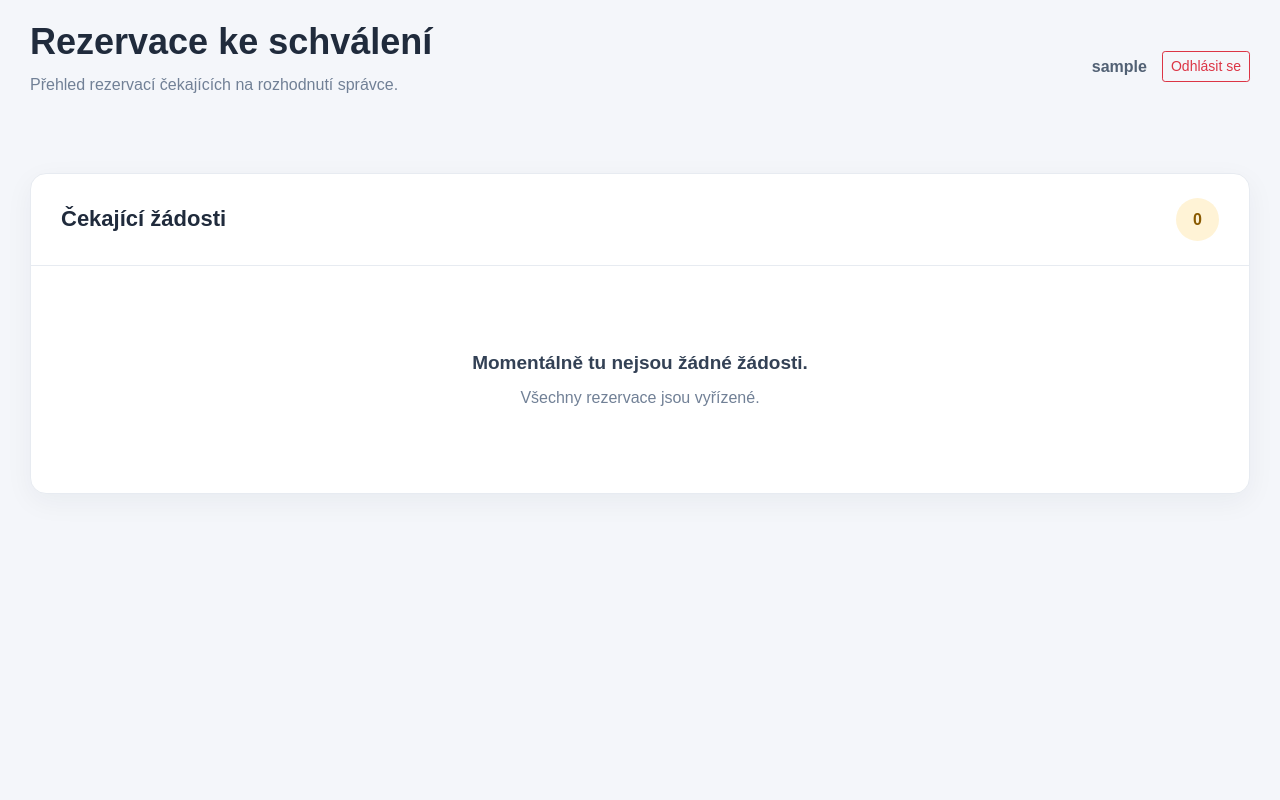
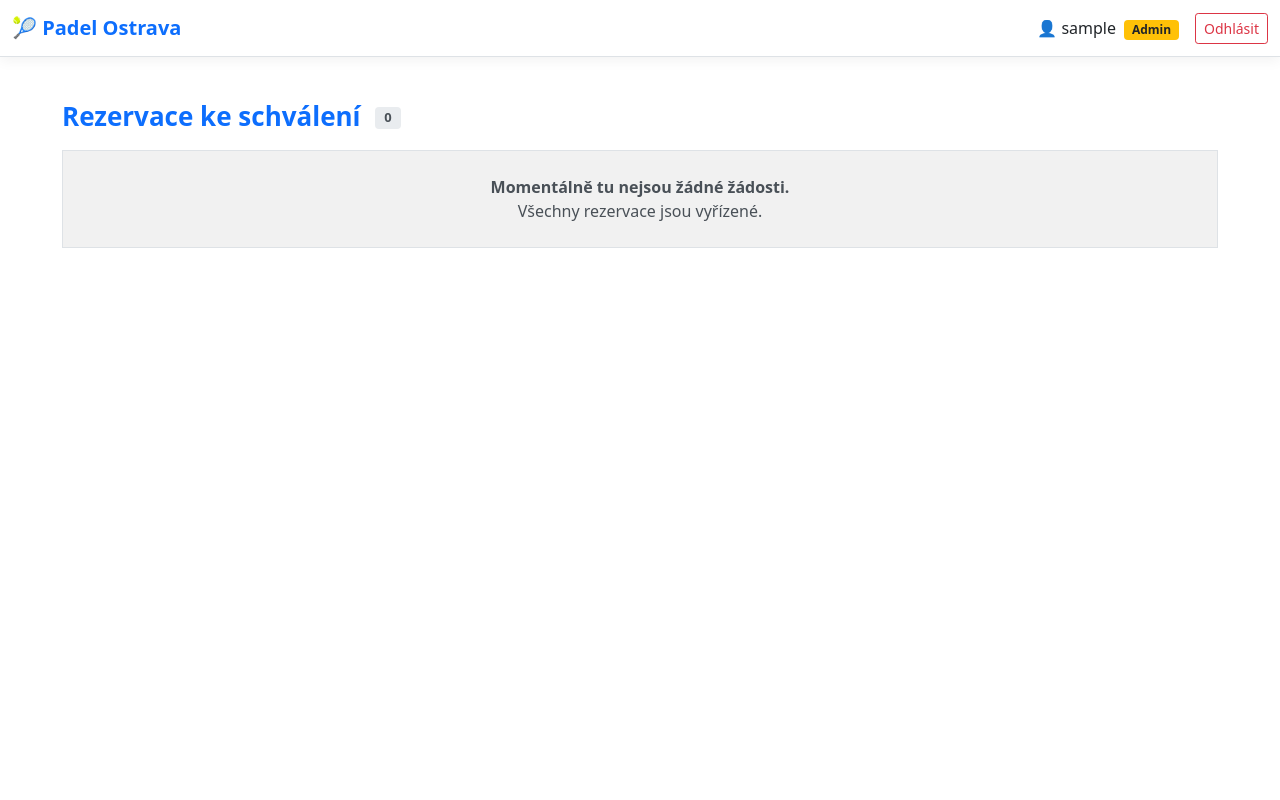
Before and after one commit to bad-account/reservation_system, an ASP.NET Core app: page /Reservation/PendingApprovals in a window 1280 px wide. Run offline with ASP.NET Core 8, Linux system fonts and the light colour scheme; the visitor is signed in with stand-in values (Sample User, id 1); style sheets or scripts are compiled from the project's sources; the project's own start-up code is not run, and a stand-in starts its controllers and pages.

Commit message:
Updated admin view

```diff
--- a/reservation_system_for_padel/Views/Reservation/PendingApprovals.cshtml
+++ b/reservation_system_for_padel/Views/Reservation/PendingApprovals.cshtml
@@ -1,252 +1,141 @@
 @model IEnumerable<reservation_system_for_padel.Models.Reservation>
 
 @{
-    Layout = null;
+    Layout = "_Layout";
     ViewData["Title"] = "Rezervace ke schválení";
+    ViewData["MinimalAdminLayout"] = true;
 
     var pendingReservations = Model?.ToList()
         ?? new List<reservation_system_for_padel.Models.Reservation>();
 }
 
-<!DOCTYPE html>
-<html lang="cs">
-<head>
-    <meta charset="utf-8" />
-    <meta name="viewport" content="width=device-width, initial-scale=1.0" />
-
-    <title>Rezervace ke schválení - Padel Ostrava</title>
-
-    <link rel="stylesheet"
-          href="~/lib/bootstrap/dist/css/bootstrap.min.css" />
-
 <style>
-        body {
-            margin: 0;
-            min-height: 100vh;
-            background: #f4f6fa;
-            color: #202b3c;
-            font-family: Arial, Helvetica, sans-serif;
+    .approval-page-container {
+        max-width: 1180px;
+        padding-top: 28px;
     }
 
-        .admin-page {
-            max-width: 1650px;
-            margin: 0 auto;
-            padding: 20px 30px 60px;
+    .approval-page-title {
+        color: #0d6efd;
+        font-size: 26px;
+        font-weight: 600;
+        margin: 0 0 18px;
     }
 
-        .admin-header {
-            display: flex;
-            justify-content: space-between;
-            align-items: center;
-            margin-bottom: 60px;
-            gap: 20px;
+    .approval-count {
+        display: inline-block;
+        padding: 3px 9px;
+        margin-left: 8px;
+        border-radius: 4px;
+        background: #e9ecef;
+        color: #495057;
+        font-size: 13px;
+        vertical-align: 4px;
     }
 
-            .admin-header h1 {
-                margin: 0;
-                font-size: 36px;
-                font-weight: 700;
-            }
-
-        .subtitle {
-            margin-top: 10px;
-            color: #718096;
-        }
-
-        .admin-account {
-            display: flex;
-            align-items: center;
-            gap: 15px;
-        }
-
-        .admin-name {
-            font-weight: 600;
-            color: #526174;
-        }
-
-        .approval-panel {
-            background: white;
-            border: 1px solid #e7ebf1;
-            border-radius: 16px;
-            box-shadow: 0 8px 28px rgba(27, 39, 58, .05);
-            overflow: hidden;
-        }
-
-        .panel-heading {
-            display: flex;
-            justify-content: space-between;
-            align-items: center;
-            padding: 24px 30px;
-            border-bottom: 1px solid #e7ebf1;
-        }
-
-            .panel-heading h2 {
-                margin: 0;
-                font-size: 22px;
-                font-weight: 700;
-            }
-
-            .panel-heading p {
-                margin: 6px 0 0;
-                color: #718096;
-                font-size: 14px;
-            }
-
-        .pending-count {
-            display: flex;
-            justify-content: center;
-            align-items: center;
-            min-width: 43px;
-            height: 43px;
-            padding: 0 12px;
-            border-radius: 50%;
-            background: #fff3d6;
-            color: #8a5a00;
-            font-weight: 700;
-        }
-
-        .panel-content {
-            padding: 28px;
+    .approval-table-wrapper {
+        width: 100%;
+        overflow-x: auto;
+        border-radius: 4px;
+        box-shadow: 0 .15rem .35rem rgba(0, 0, 0, .08);
     }
 
     .approval-table {
         width: 100%;
+        min-width: 900px;
+        margin-bottom: 0;
         border-collapse: collapse;
-            min-width: 850px;
+        color: #212529;
+        font-size: 14px;
     }
 
-            .approval-table th {
-                padding: 17px 13px;
-                background: #f7f9fc;
-                color: #64748b;
-                font-size: 12px;
-                font-weight: 700;
-                text-align: left;
-                text-transform: uppercase;
-                white-space: nowrap;
-            }
-
-            .approval-table td {
-                padding: 22px 13px;
-                border-top: 1px solid #edf0f4;
-                font-size: 14px;
-                vertical-align: middle;
-            }
-
-        .reservation-date,
-        .reservation-time {
+        .approval-table thead th {
+            padding: 10px 8px;
+            background: #212529;
+            color: white;
+            border: 0;
             font-weight: 600;
             white-space: nowrap;
         }
 
-        .user-email {
+        .approval-table tbody td {
+            padding: 9px 8px;
+            border-top: 1px solid #dee2e6;
+            vertical-align: middle;
+        }
+
+        .approval-table tbody tr:nth-child(odd) {
+            background: #f1f1f1;
+        }
+
+        .approval-table tbody tr:nth-child(even) {
+            background: white;
+        }
+
+        .approval-table .date-cell,
+        .approval-table .time-cell {
+            white-space: nowrap;
+        }
+
+        .approval-table .user-name {
             display: block;
-            margin-top: 5px;
-            color: #718096;
+            font-weight: 600;
+        }
+
+        .approval-table .user-email {
+            display: block;
+            margin-top: 2px;
+            color: #6c757d;
             font-size: 12px;
         }
 
-        .created-ago {
-            display: block;
-            margin-top: 5px;
-            color: #8994a5;
-            font-size: 12px;
+        .approval-table .created-cell {
+            color: #6c757d;
             white-space: nowrap;
+            font-size: 13px;
         }
 
-        .decision-cell {
+        .approval-table .actions-cell {
             text-align: right;
             white-space: nowrap;
         }
 
-            .decision-cell form {
+            .approval-table .actions-cell form {
                 display: inline-block;
-                margin-left: 5px;
+                margin-left: 3px;
             }
 
-        .decision-button {
-            padding: 9px 15px;
-            border-radius: 8px;
-            font-size: 13px;
-            font-weight: 600;
+        .approval-table .btn {
+            padding: 4px 9px;
+            font-size: 12px;
         }
 
-        .empty-state {
-            padding: 55px 20px;
+    .approval-empty {
+        padding: 24px 16px;
+        background: #f1f1f1;
+        border: 1px solid #dee2e6;
+        color: #495057;
         text-align: center;
-            color: #718096;
     }
 
-            .empty-state strong {
-                display: block;
-                margin-bottom: 8px;
-                font-size: 19px;
-                color: #334155;
+    @@media (max-width: 575.98px) {
+        .approval-page-container {
+            padding-top: 16px;
         }
 
-        @@media (max-width: 700px) {
-            .admin-page {
-                padding: 25px 14px;
-            }
-
-            .admin-header {
-                align-items: flex-start;
-                flex-direction: column;
-                margin-bottom: 35px;
-            }
-
-            .admin-account {
-                width: 100%;
-                justify-content: space-between;
-            }
-
-            .panel-content {
-                padding: 15px;
+        .approval-page-title {
+            font-size: 23px;
         }
     }
 </style>
-</head>
 
-<body>
-
-    <main class="admin-page">
-
-        <!-- HLAVIČKA -->
-        <header class="admin-header">
-
-            <div>
-                <h1>Rezervace ke schválení</h1>
-
-                <p class="subtitle">
-                    Přehled rezervací čekajících na rozhodnutí správce.
-                </p>
+<div class="d-flex align-items-center justify-content-between flex-wrap gap-2">
+    <h1 class="approval-page-title">
+        Rezervace ke schválení
+        <span class="approval-count">@pendingReservations.Count</span>
+    </h1>
 </div>
 
-            <div class="admin-account">
-
-                <span class="admin-name">
-                    @User.Identity?.Name
-                </span>
-
-                <form method="post"
-                      asp-controller="Account"
-                      asp-action="Logout">
-
-                    @Html.AntiForgeryToken()
-
-                    <button type="submit"
-                            class="btn btn-outline-danger btn-sm">
-                        Odhlásit se
-                    </button>
-
-                </form>
-
-            </div>
-
-        </header>
-
-
-        <!-- ZPRÁVY -->
 @if (TempData["SuccessMessage"] != null)
 {
     <div class="alert alert-success">
@@ -261,43 +150,17 @@
     </div>
 }
 
-
-        <!-- PŘEHLED REZERVACÍ -->
-        <section class="approval-panel">
-
-            <div class="panel-heading">
-
-                <div>
-                    <h2>Čekající žádosti</h2>
-                </div>
-
-                <span class="pending-count">
-                    @pendingReservations.Count
-                </span>
-
-            </div>
-
-
-            <div class="panel-content">
-
 @if (!pendingReservations.Any())
 {
-                    <div class="empty-state">
-
-                        <strong>
-                            Momentálně tu nejsou žádné žádosti.
-                        </strong>
-
-                        Všechny rezervace jsou vyřízené.
-
+    <div class="approval-empty">
+        <strong>Momentálně tu nejsou žádné žádosti.</strong>
+        <div>Všechny rezervace jsou vyřízené.</div>
     </div>
 }
 else
 {
-                    <div class="table-responsive">
-
+    <div class="approval-table-wrapper">
         <table class="approval-table">
-
             <thead>
                 <tr>
                     <th>Datum</th>
@@ -305,12 +168,11 @@
                     <th>Kurt</th>
                     <th>Uživatel</th>
                     <th>Vytvořeno</th>
-                                    <th class="text-end">Rozhodnutí</th>
+                    <th class="text-end">Akce</th>
                 </tr>
             </thead>
 
             <tbody>
-
                 @foreach (var item in pendingReservations)
                 {
                     var elapsed = DateTime.UtcNow - item.CreatedAt;
@@ -340,12 +202,11 @@
                     }
 
                     <tr>
-
-                                        <td class="reservation-date">
+                        <td class="date-cell">
                             @item.Date.ToString("dd. MM. yyyy")
                         </td>
 
-                                        <td class="reservation-time">
+                        <td class="time-cell">
                             @item.TimeSlot.StartTime.ToString("HH:mm")
                             –
                             @item.TimeSlot.EndTime.ToString("HH:mm")
@@ -356,28 +217,22 @@
                         </td>
 
                         <td>
-                                            <strong>
+                            <span class="user-name">
                                 @item.User.Name @item.User.Surname
-                                            </strong>
-
+                            </span>
                             <span class="user-email">
                                 @item.User.Email
                             </span>
                         </td>
 
-                                        <td>
-                                            <span class="created-ago">
+                        <td class="created-cell">
                             @createdAgo
-                                            </span>
                         </td>
 
-                                        <td class="decision-cell">
-
-                                            <!-- SCHVÁLENÍ -->
+                        <td class="actions-cell">
                             <form asp-controller="Reservation"
                                   asp-action="Approve"
                                   method="post">
-
                                 @Html.AntiForgeryToken()
 
                                 <input type="hidden"
@@ -385,19 +240,15 @@
                                        value="@item.Id" />
 
                                 <button type="submit"
-                                                        class="btn btn-success decision-button">
+                                        class="btn btn-success">
                                     Schválit
                                 </button>
-
                             </form>
 
-
-                                            <!-- ZAMÍTNUTÍ -->
                             <form asp-controller="Reservation"
                                   asp-action="Reject"
                                   method="post"
                                   onsubmit="return confirm('Opravdu chcete tuto rezervaci zamítnout?');">
-
                                 @Html.AntiForgeryToken()
 
                                 <input type="hidden"
@@ -405,29 +256,14 @@
                                        value="@item.Id" />
 
                                 <button type="submit"
-                                                        class="btn btn-outline-danger decision-button">
+                                        class="btn btn-outline-danger">
                                     Zamítnout
                                 </button>
-
                             </form>
-
                         </td>
-
                     </tr>
                 }
-
             </tbody>
-
         </table>
-
     </div>
 }
-
-            </div>
-
-        </section>
-
-    </main>
-
-</body>
-</html>
--- a/reservation_system_for_padel/Views/Shared/_Layout.cshtml
+++ b/reservation_system_for_padel/Views/Shared/_Layout.cshtml
@@ -7,6 +7,7 @@
     <link rel="stylesheet" href="~/lib/bootstrap/dist/css/bootstrap.min.css" />
     <link rel="stylesheet" href="~/css/site.css" asp-append-version="true" />
     <link rel="stylesheet" href="~/reservation_system_for_padel.styles.css" asp-append-version="true" />
+    @await RenderSectionAsync("Styles", required: false)
 </head>
 <body>
     <header>
@@ -15,12 +16,16 @@
                 <a class="navbar-brand fw-bold text-primary" asp-controller="Home" asp-action="Index">
                     🎾 Padel Ostrava
                 </a>
+
                 <button class="navbar-toggler" type="button" data-bs-toggle="collapse" data-bs-target=".navbar-collapse" aria-controls="navbarSupportedContent"
                         aria-expanded="false" aria-label="Toggle navigation">
                     <span class="navbar-toggler-icon"></span>
                 </button>
+
                 <div class="navbar-collapse collapse d-sm-inline-flex justify-content-between">
-                    <!-- Levé navigační menu -->
+                    @* Approval page uses the shared navbar styling, but intentionally has no reservation links. *@
+                    @if (ViewData["MinimalAdminLayout"] as bool? != true)
+                    {
                         <ul class="navbar-nav flex-grow-1">
                             <li class="nav-item">
                                 <a class="nav-link text-dark" asp-controller="Reservation" asp-action="Index">Rezervace kurtů</a>
@@ -40,8 +45,12 @@
                                 }
                             }
                         </ul>
+                    }
+                    else
+                    {
+                        <div class="flex-grow-1"></div>
+                    }
 
-                    <!-- Pravá část: uživatelský profil / přihlášení -->
                     <ul class="navbar-nav ms-auto align-items-center">
                         @if (User.Identity?.IsAuthenticated == true)
                         {
@@ -76,6 +85,14 @@
         </nav>
     </header>
 
+    @if (ViewData["MinimalAdminLayout"] as bool? == true)
+    {
+        <main role="main" class="container approval-page-container pb-4">
+            @RenderBody()
+        </main>
+    }
+    else
+    {
         <div class="container">
             <main role="main" class="pb-3">
                 @RenderBody()
@@ -87,6 +104,7 @@
                 &copy; 2026 - Padel Ostrava - Rezervační systém
             </div>
         </footer>
+    }
 
     <script src="~/lib/jquery/dist/jquery.min.js"></script>
     <script src="~/lib/bootstrap/dist/js/bootstrap.bundle.min.js"></script>
```
Lines whose indentation alone changed are shown as unchanged.
